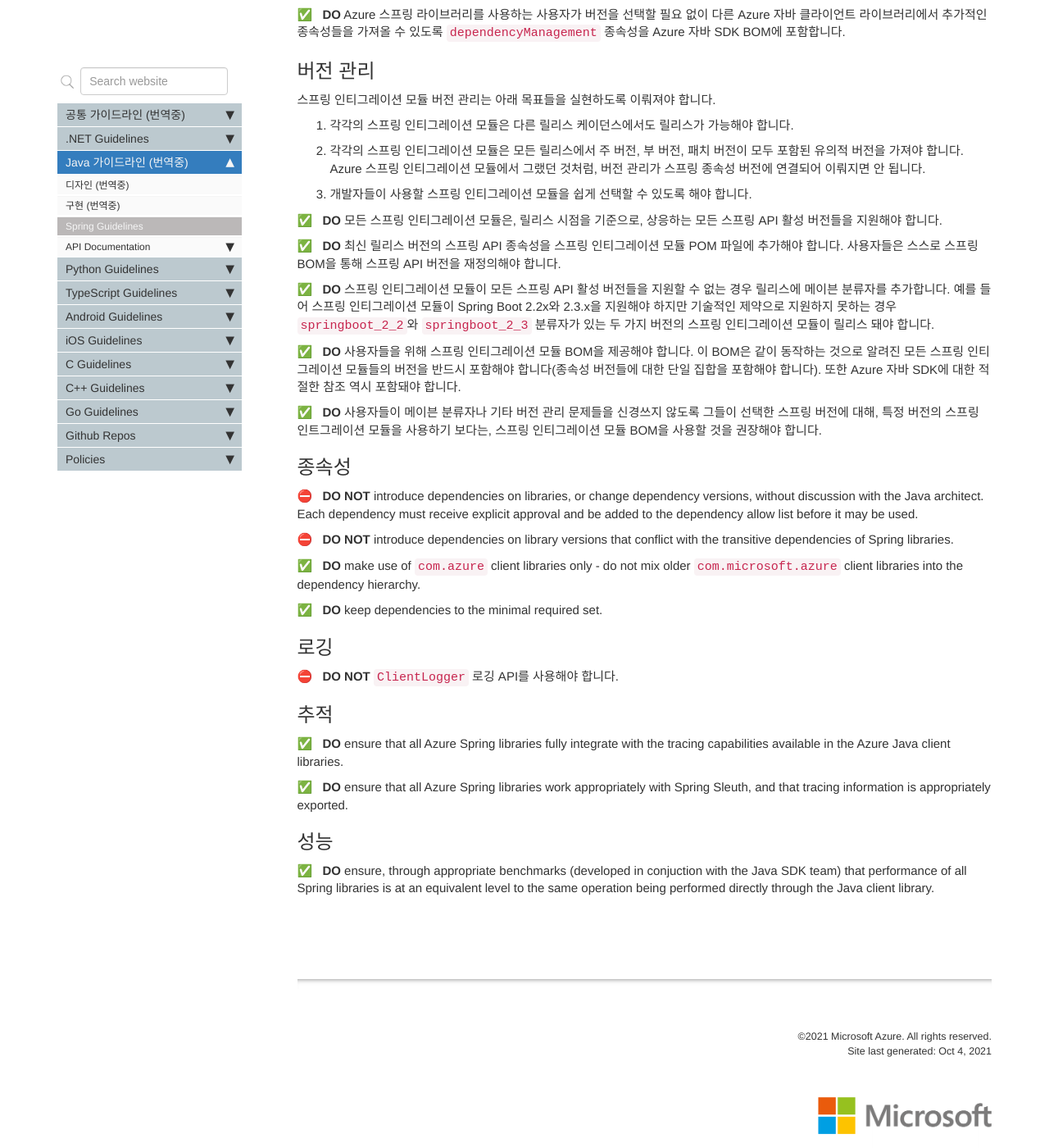
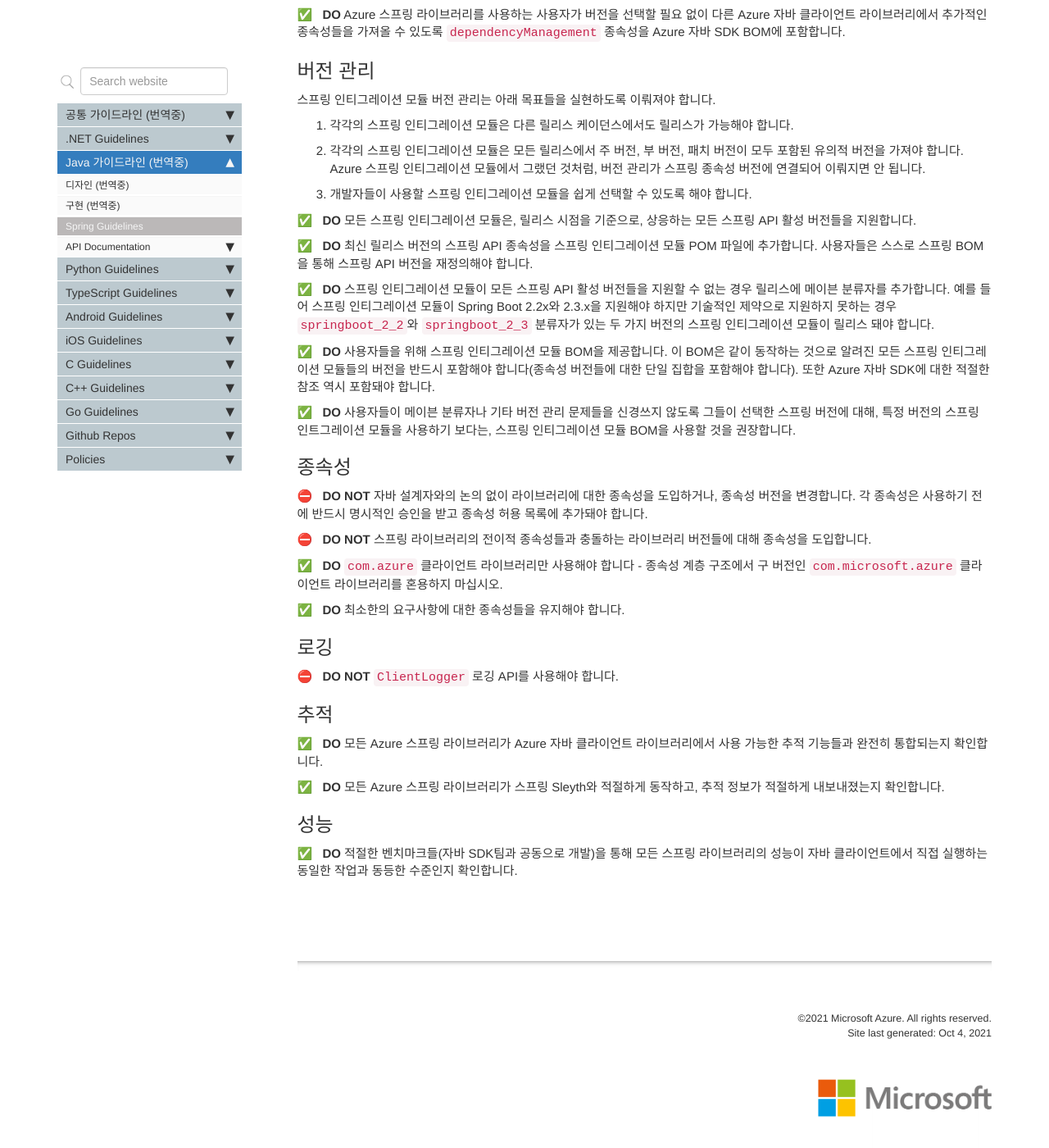
Before and after one commit to Azure/azure-sdk-korean, a Jekyll site: the page built from docs/java/spring.md, in a window 1280 px wide and 1400 px high, scrolled down 786 px. Shown: the whole window at 82% size. Built offline with Jekyll 4.4.1, drawn with Linux system fonts in a browser that asks for light colours; comment, search, counter and statistics services are not loaded.

Commit message:
Translate rest part of docs/java/spring.md
Close #11

```diff
--- a/docs/java/spring.md
+++ b/docs/java/spring.md
@@ -34,26 +34,26 @@ sidebar: general_sidebar
 2. 각각의 스프링 인티그레이션 모듈은 모든 릴리스에서 주 버전, 부 버전, 패치 버전이 모두 포함된 유의적 버전을 가져야 합니다. Azure 스프링 인티그레이션 모듈에서 그랬던 것처럼, 버전 관리가 스프링 종속성 버전에 연결되어 이뤄지면 안 됩니다.
 3. 개발자들이 사용할 스프링 인티그레이션 모듈을 쉽게 선택할 수 있도록 해야 합니다.
 
-{% include requirement/MUST id="java-spring-supported-versions" %} 모든 스프링 인티그레이션 모듈은, 릴리스 시점을 기준으로, 상응하는 모든 스프링 API 활성 버전들을 지원해야 합니다.
+{% include requirement/MUST id="java-spring-supported-versions" %} 모든 스프링 인티그레이션 모듈은, 릴리스 시점을 기준으로, 상응하는 모든 스프링 API 활성 버전들을 지원합니다.
 
-{% include requirement/MUST id="java-spring-deps" %} 최신 릴리스 버전의 스프링 API 종속성을 스프링 인티그레이션 모듈 POM 파일에 추가해야 합니다. 사용자들은 스스로 스프링 BOM을 통해 스프링 API 버전을 재정의해야 합니다.
+{% include requirement/MUST id="java-spring-deps" %} 최신 릴리스 버전의 스프링 API 종속성을 스프링 인티그레이션 모듈 POM 파일에 추가합니다. 사용자들은 스스로 스프링 BOM을 통해 스프링 API 버전을 재정의해야 합니다.
 
 {% include requirement/MUST id="java-spring-classifiers" %} 스프링 인티그레이션 모듈이 모든 스프링 API 활성 버전들을 지원할 수 없는 경우 릴리스에 메이븐 분류자를 추가합니다. 예를 들어 스프링 인티그레이션 모듈이 Spring Boot 2.2x와 2.3.x을 지원해야 하지만 기술적인 제약으로 지원하지 못하는 경우
 `springboot_2_2`와 `springboot_2_3` 분류자가 있는 두 가지 버전의 스프링 인티그레이션 모듈이 릴리스 돼야 합니다.
 
-{% include requirement/MUST id="java-spring-bom" %} 사용자들을 위해 스프링 인티그레이션 모듈 BOM을 제공해야 합니다. 이 BOM은 같이 동작하는 것으로 알려진 모든 스프링 인티그레이션 모듈들의 버전을 반드시 포함해야 합니다(종속성 버전들에 대한 단일 집합을 포함해야 합니다). 또한 Azure 자바 SDK에 대한 적절한 참조 역시 포함돼야 합니다.
+{% include requirement/MUST id="java-spring-bom" %} 사용자들을 위해 스프링 인티그레이션 모듈 BOM을 제공합니다. 이 BOM은 같이 동작하는 것으로 알려진 모든 스프링 인티그레이션 모듈들의 버전을 반드시 포함해야 합니다(종속성 버전들에 대한 단일 집합을 포함해야 합니다). 또한 Azure 자바 SDK에 대한 적절한 참조 역시 포함돼야 합니다.
 
-{% include requirement/MUST id="java-spring-bom-docs" %} 사용자들이 메이븐 분류자나 기타 버전 관리 문제들을 신경쓰지 않도록 그들이 선택한 스프링 버전에 대해, 특정 버전의 스프링 인트그레이션 모듈을 사용하기 보다는, 스프링 인티그레이션 모듈 BOM을 사용할 것을 권장해야 합니다.
+{% include requirement/MUST id="java-spring-bom-docs" %} 사용자들이 메이븐 분류자나 기타 버전 관리 문제들을 신경쓰지 않도록 그들이 선택한 스프링 버전에 대해, 특정 버전의 스프링 인트그레이션 모듈을 사용하기 보다는, 스프링 인티그레이션 모듈 BOM을 사용할 것을 권장합니다.
 
 ## 종속성
 
-{% include requirement/MUSTNOT id="java-spring-dependency-approval" %} introduce dependencies on libraries, or change dependency versions, without discussion with the Java architect. Each dependency must receive explicit approval and be added to the dependency allow list before it may be used.
+{% include requirement/MUSTNOT id="java-spring-dependency-approval" %} 자바 설계자와의 논의 없이 라이브러리에 대한 종속성을 도입하거나, 종속성 버전을 변경합니다. 각 종속성은 사용하기 전에 반드시 명시적인 승인을 받고 종속성 허용 목록에 추가돼야 합니다.
 
-{% include requirement/MUSTNOT id="java-spring-dependency-conflicts" %} introduce dependencies on library versions that conflict with the transitive dependencies of Spring libraries.
+{% include requirement/MUSTNOT id="java-spring-dependency-conflicts" %} 스프링 라이브러리의 전이적 종속성들과 충돌하는 라이브러리 버전들에 대해 종속성을 도입합니다.
 
-{% include requirement/MUST id="java-spring-com-azure-deps" %} make use of `com.azure` client libraries only - do not mix older `com.microsoft.azure` client libraries into the dependency hierarchy.
+{% include requirement/MUST id="java-spring-com-azure-deps" %} `com.azure` 클라이언트 라이브러리만 사용해야 합니다 - 종속성 계층 구조에서 구 버전인 `com.microsoft.azure` 클라이언트 라이브러리를 혼용하지 마십시오.
 
-{% include requirement/MUST id="java-spring-dependency-minimal" %} keep dependencies to the minimal required set.
+{% include requirement/MUST id="java-spring-dependency-minimal" %} 최소한의 요구사항에 대한 종속성들을 유지해야 합니다.
 
 ## 로깅
 
@@ -61,10 +61,10 @@ sidebar: general_sidebar
 
 ## 추적
 
-{% include requirement/MUST id="java-spring-tracing" %} ensure that all Azure Spring libraries fully integrate with the tracing capabilities available in the Azure Java client libraries.
+{% include requirement/MUST id="java-spring-tracing" %} 모든 Azure 스프링 라이브러리가 Azure 자바 클라이언트 라이브러리에서 사용 가능한 추적 기능들과 완전히 통합되는지 확인합니다.
 
-{% include requirement/MUST id="java-spring-tracing-sleuth" %} ensure that all Azure Spring libraries work appropriately with Spring Sleuth, and that tracing information is appropriately exported.
+{% include requirement/MUST id="java-spring-tracing-sleuth" %} 모든 Azure 스프링 라이브러리가 스프링 Sleyth와 적절하게 동작하고, 추적 정보가 적절하게 내보내졌는지 확인합니다.
 
 ## 성능
 
-{% include requirement/MUST id="java-spring-performance-baseline" %} ensure, through appropriate benchmarks (developed in conjuction with the Java SDK team) that performance of all Spring libraries is at an equivalent level to the same operation being performed directly through the Java client library.
+{% include requirement/MUST id="java-spring-performance-baseline" %} 적절한 벤치마크들(자바 SDK팀과 공동으로 개발)을 통해 모든 스프링 라이브러리의 성능이 자바 클라이언트에서 직접 실행하는 동일한 작업과 동등한 수준인지 확인합니다.
```
